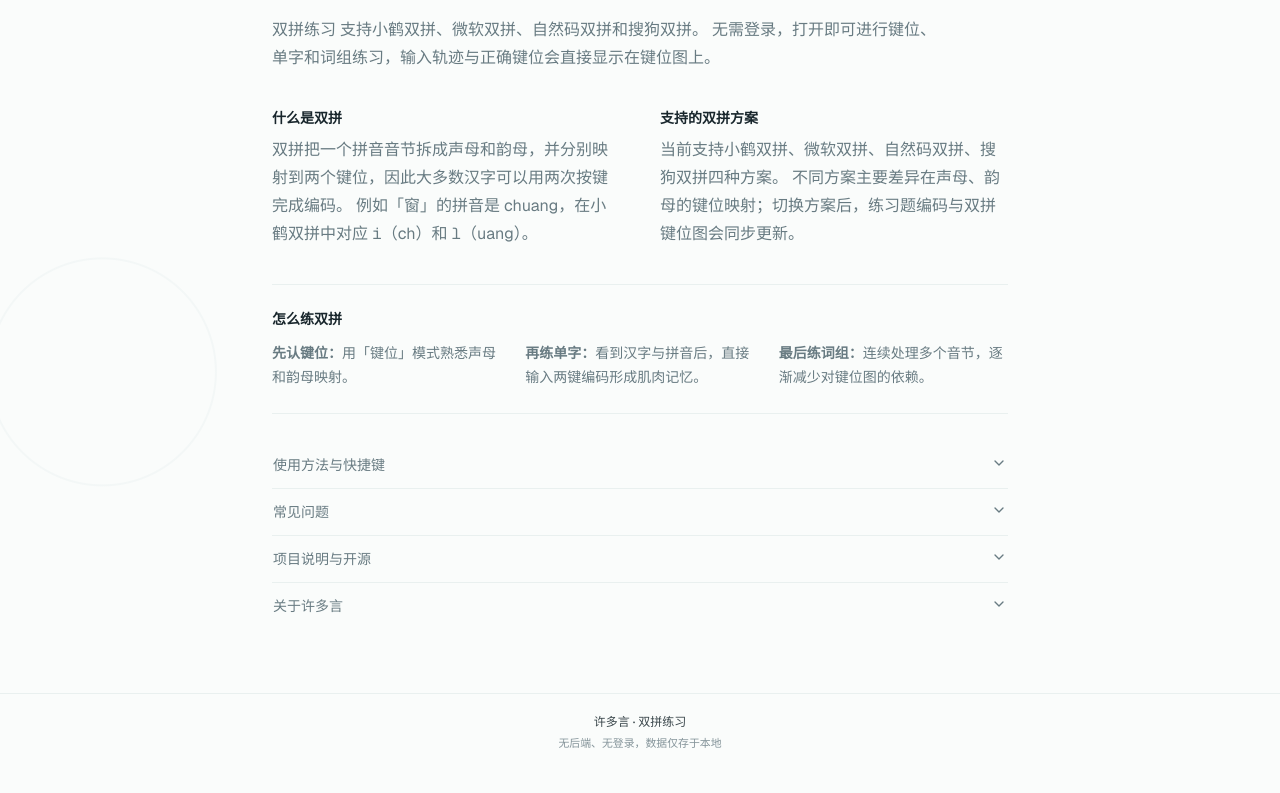
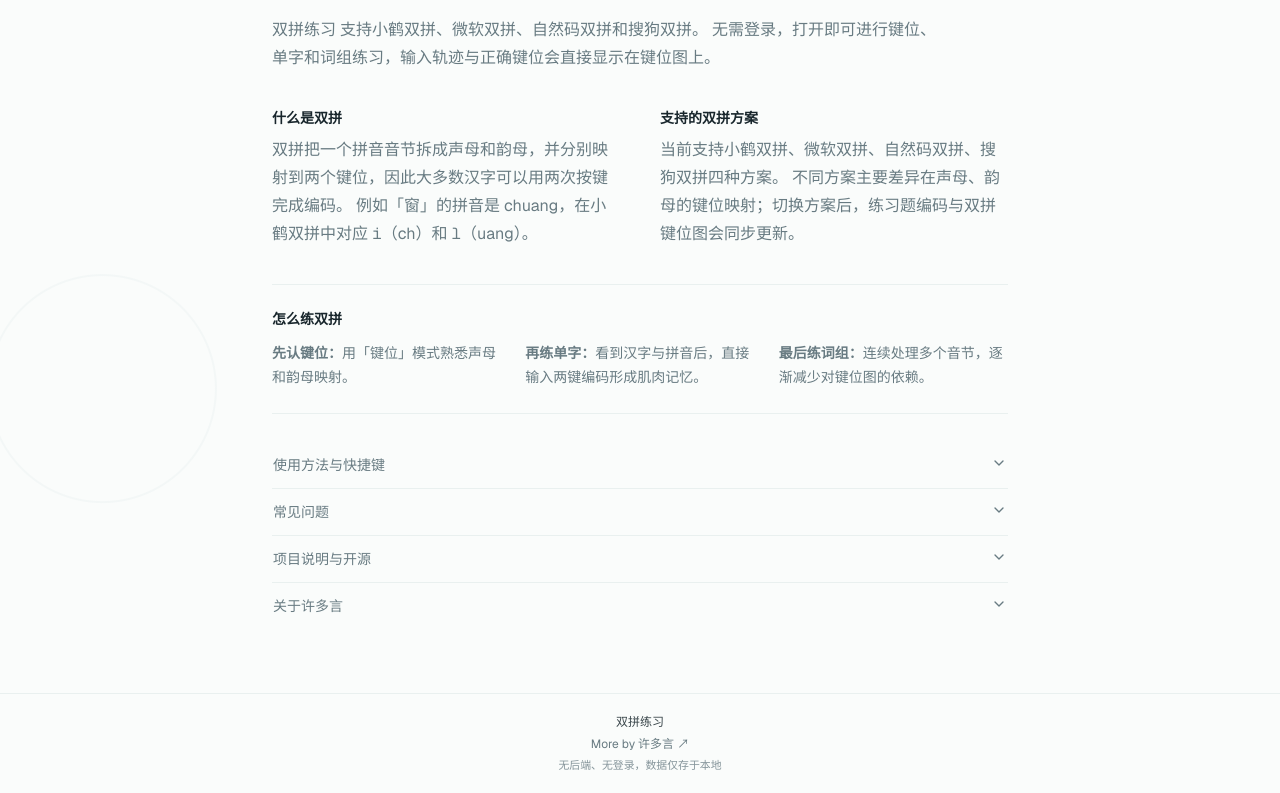
Before and after one commit to sharebravery/shuangpin-practice, a Next.js app: page / in a window 1280 px wide. Shown: the part 892-1685 px from the top of the page. Before the commit the page ends 1663 px from the top, so only its background shows below. Built offline with nearby package versions, Linux system fonts and the light colour scheme.

Commit message:
feat: link Shuangpin back to creator homepage

```diff
--- a/src/components/site-footer.tsx
+++ b/src/components/site-footer.tsx
@@ -1,11 +1,19 @@
 import { SITE } from "@/lib/site";
 
-/** 页脚：只保留作者与本地数据说明。 */
+/** 页脚：保留产品说明，并轻量回链到作者主页。 */
 export function SiteFooter() {
   return (
     <footer className="border-t border-border/55">
       <div className="mx-auto flex w-full max-w-2xl flex-col items-center gap-1.5 px-4 py-5 text-xs text-muted-foreground">
-        <p className="font-medium text-foreground/85">{SITE.author} · {SITE.name}</p>
+        <p className="font-medium text-foreground/85">{SITE.name}</p>
+        <a
+          className="transition-colors hover:text-foreground"
+          href={SITE.home}
+          target="_blank"
+          rel="noreferrer"
+        >
+          More by {SITE.author} ↗
+        </a>
         <p className="text-[0.68rem] text-muted-foreground/80">
           无后端、无登录，数据仅存于本地
         </p>
```
